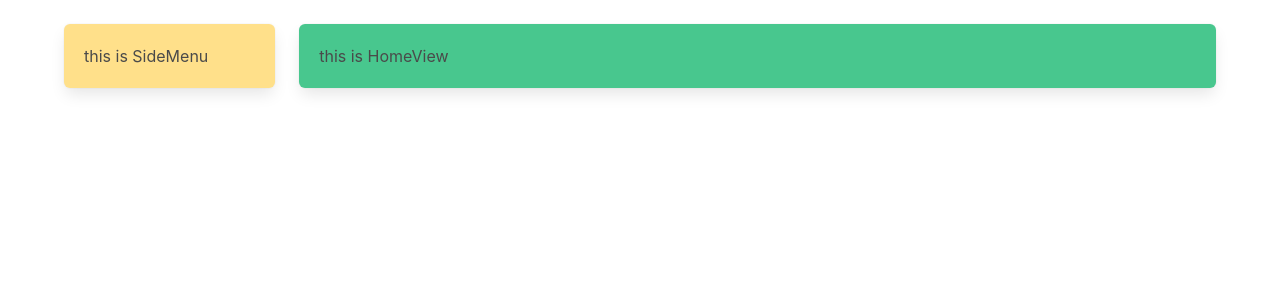
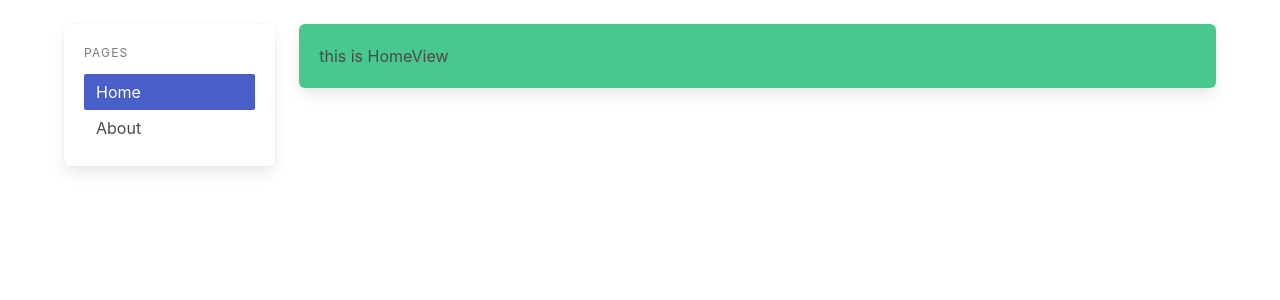
Before and after one commit to Jacaroni-n-Cheese/Dummy-Vue-Project, a Vue app in the folder dummyvue/: page / in a window 1280 px wide. Shown: the top 300 px of the page. Built offline with nearby package versions, Linux system fonts and the light colour scheme.

Commit message:
SideMenu routing

```diff
--- a/dummyvue/src/components/SideMenu.vue
+++ b/dummyvue/src/components/SideMenu.vue
@@ -1,9 +1,17 @@
 <script setup lang="ts">
-
+    import router from "@/router"
 </script>
 
 <template>
-    <div class="box has-background-warning">
-        this is SideMenu
+    <div class="box has-background-white">
+        <aside class="menu">
+            <p class="menu-label">
+                Pages
+            </p>
+            <ul class="menu-list">
+                <li><a :class="{'is-active': router.currentRoute.value.name== 'home'}" @click="router.push('/')">Home</a></li>
+                <li><a :class="{'is-active': router.currentRoute.value.name== 'about'}" @click="router.push('/about')">About</a></li>
+            </ul>
+        </aside>
     </div>
 </template>
```
